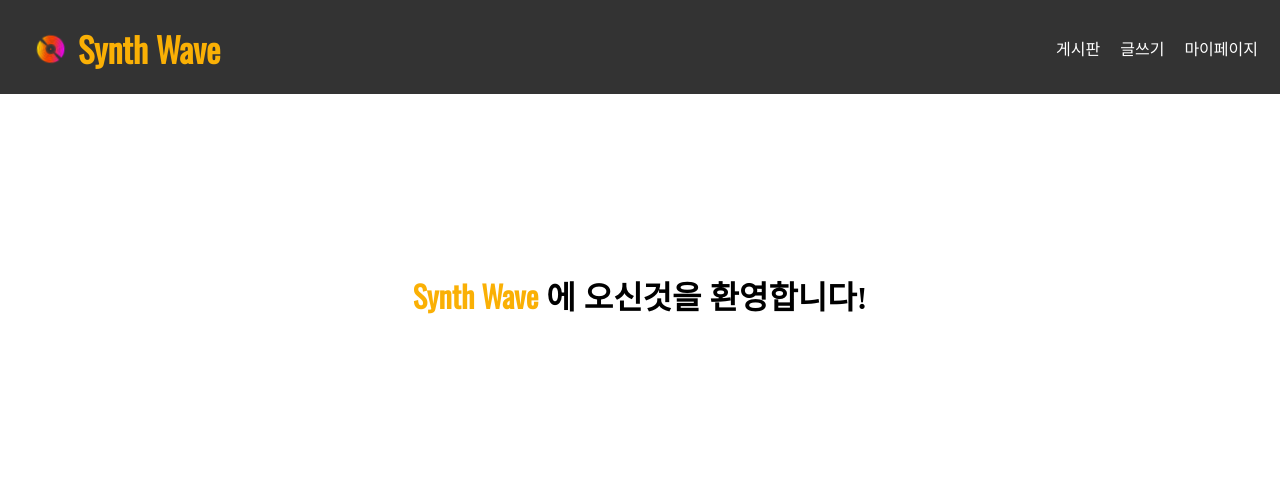
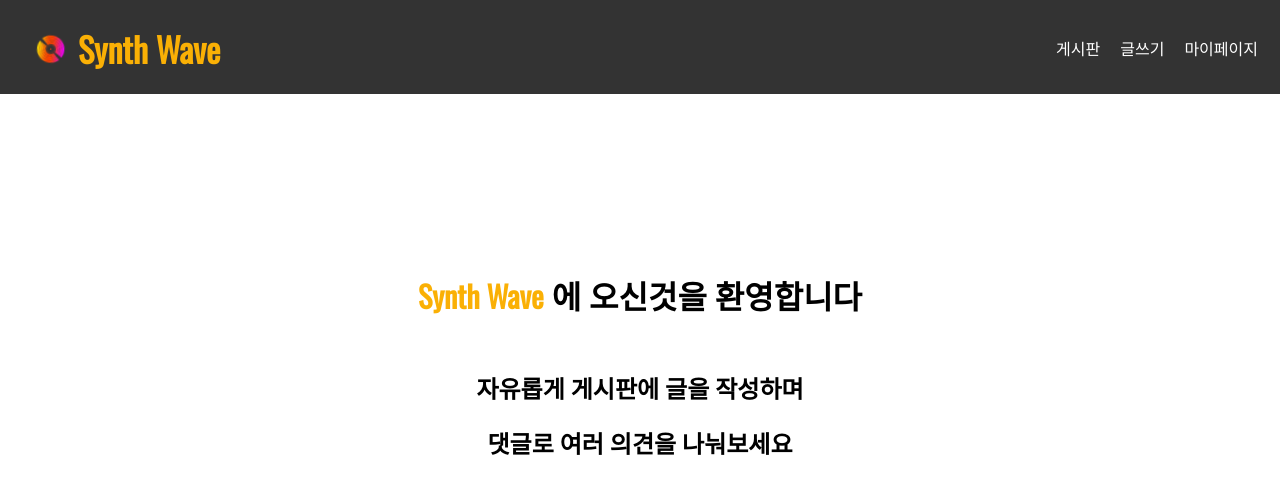
Before and after one commit to dks044/SYNTHWAVE, a React (Create React App) app: page / in a window 1280 px wide. Shown: the top 494 px of the page. Built offline with nearby package versions, Linux system fonts and the light colour scheme; a web font is replaced by a local one.

Commit message:
feat: home 페이지 구현

```diff
--- a/src/pages/HomePage.js
+++ b/src/pages/HomePage.js
@@ -1,21 +1,55 @@
-import React from "react";
-import styled from "styled-components";
+import React, { useEffect, useState } from "react";
+import styled, { keyframes } from "styled-components";
 import LogoText from "../components/etc/LogoText";
 
+const fadeIn = keyframes`
+  from {
+    opacity: 0;
+  }
+  to {
+    opacity: 1;
+  }
+`;
+
 const HomePageBlock = styled.div`
-  display: flex;
-  padding: 10% 30%;
+  padding: 10% 20%;
   justify-content: center;
+  text-align: center;
+`;
 
-
-`
-
+const AnimatedText = styled.div`
+  animation: ${fadeIn} 1s ease-out;
+  opacity: 0; // 초기 상태는 보이지 않게
+  ${(props) => props.delay && `animation-delay: ${props.delay}s;`}
+  animation-fill-mode: forwards;
+`;
 
 function HomePage() {
+  const [showText, setShowText] = useState(false);
+
+  useEffect(() => {
+    setTimeout(() => {
+      setShowText(true);
+    }, 1000); // 1초 후에 텍스트를 보여줌
+  }, []);
+
   return(
     <HomePageBlock>
-      <h1><LogoText fontSize={30}/> 에 오신것을 환영합니다!</h1>
+      {showText && (
+        <>
+          <AnimatedText delay={0.5}>
+            <h1><LogoText fontSize={30}/> 에 오신것을 환영합니다</h1>
+          </AnimatedText>
+          <AnimatedText delay={1.0}>
+            <h2>자유롭게 게시판에 글을 작성하며</h2>
+          </AnimatedText>
+          <AnimatedText delay={1.5}>
+            <h2>댓글로 여러 의견을 나눠보세요</h2>
+          </AnimatedText>
+        </>
+      )}
     </HomePageBlock>
   )
 }
+
 export default React.memo(HomePage);
```
